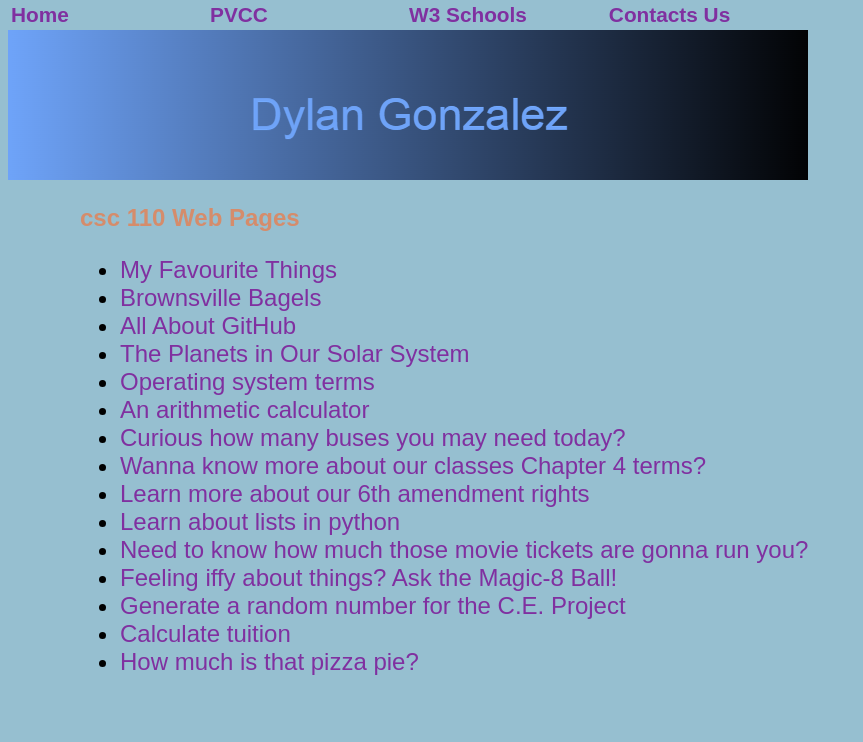
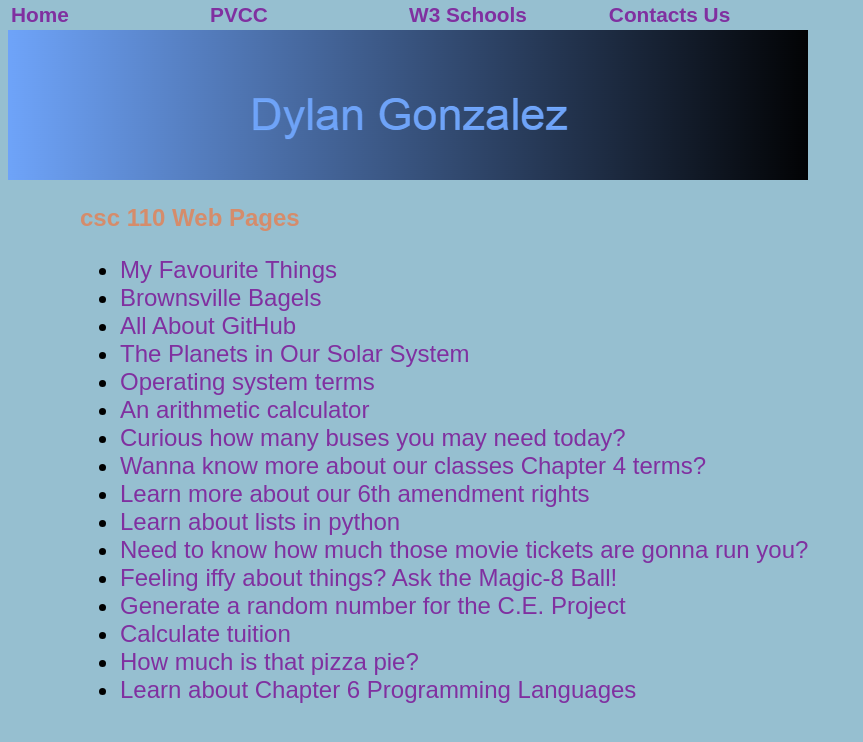
Before and after one commit to dgonzalez-pvcc/dgonzalez-pvcc.github.io, a plain HTML site: page index.html in a window 1280 px wide. Shown: the whole page, without its empty margins (0-863 px from the left). Drawn offline with Linux system fonts and the light colour scheme.

Commit message:
Update index.html

```diff
--- a/index.html
+++ b/index.html
@@ -50,6 +50,7 @@
 	<li><a href ="topic.py">Generate a random number for the C.E. Project</a></li>
 	<li><a href ="tuition.py">Calculate tuition</a></li>
 	<li><a href ="pizza.py">How much is that pizza pie?</a></li>
+	<li><a href ="proglang.html">Learn about Chapter 6 Programming Languages</a></li>
 </ul>
 </body>
 </html>
```
